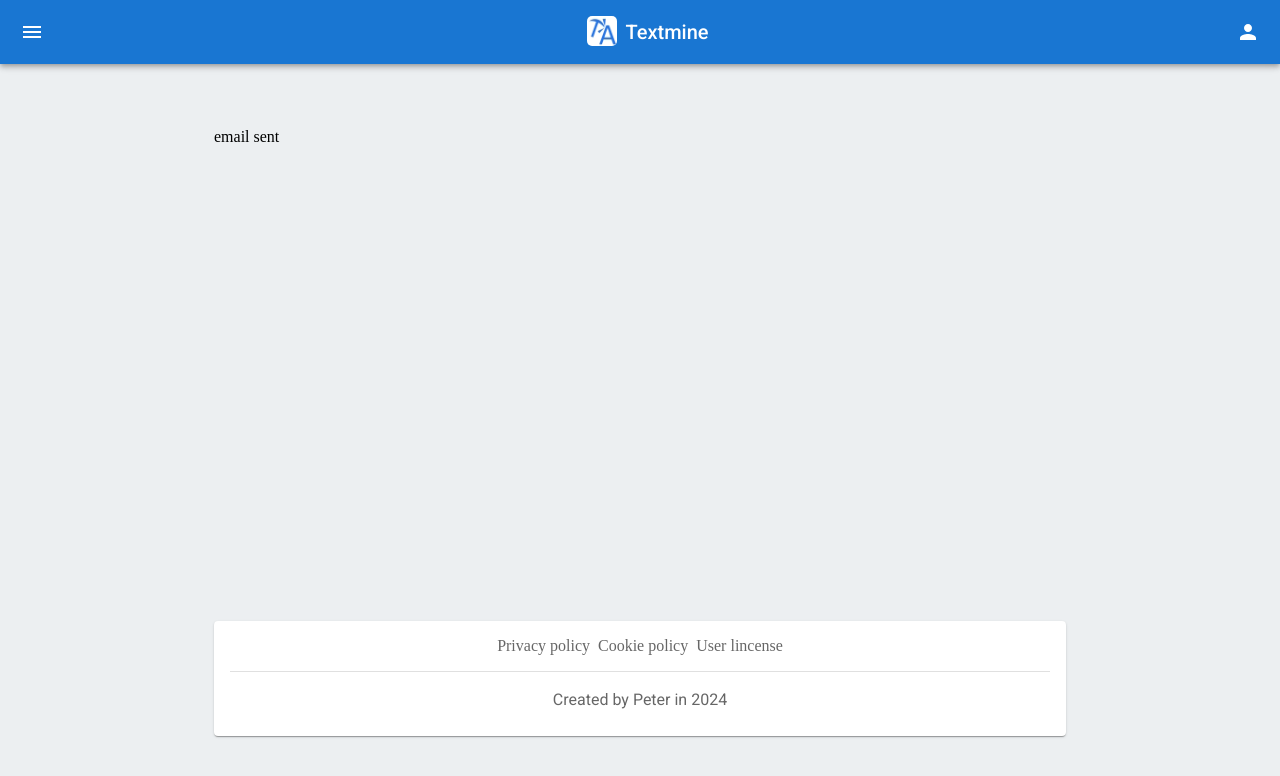
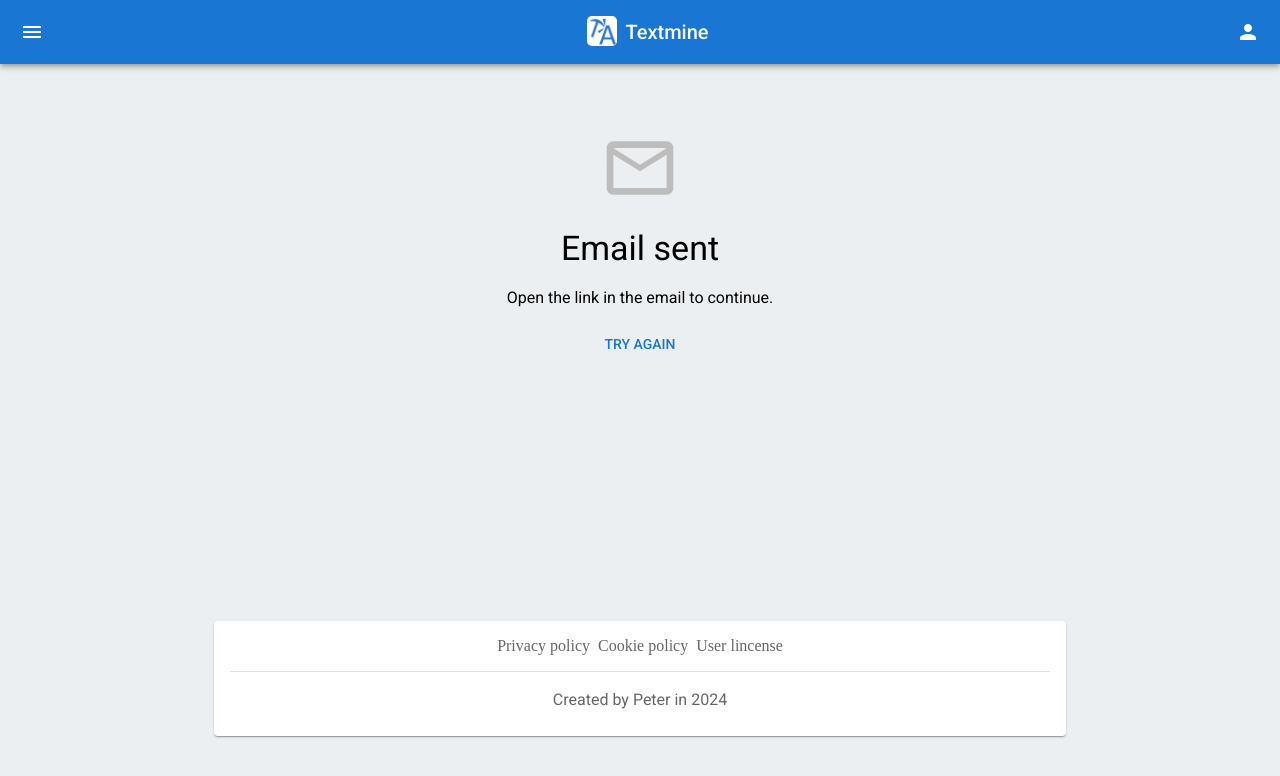
Before and after one commit to peter-peter-22/seo-blog-next, a Next.js app: page /auth/register/emailSent in a window 1280 px wide. Shown: the top 776 px of the page. Built offline with nearby package versions, Linux system fonts and the light colour scheme; no server answers; what @mui/material-nextjs would draw is missing.

Commit message:
style email sent page

```diff
--- a/app/auth/register/emailSent/page.jsx
+++ b/app/auth/register/emailSent/page.jsx
@@ -1,4 +1,22 @@
-export default function Page()
-{
-    return "email sent";
+import Button from '@mui/material/Button';
+import Stack from '@mui/material/Stack';
+import Typography from '@mui/material/Typography';
+import BigIcon from "@/app/ui/components/BigIcon";
+import MailOutlineIcon from '@mui/icons-material/MailOutline';
+
+export default function Page() {
+    return (
+        <Stack alignItems="center" spacing={2}>
+            <BigIcon>
+                <MailOutlineIcon />
+            </BigIcon>
+            <Typography variant="h4">
+                Email sent
+            </Typography>
+            <Typography>
+                Open the link in the email to continue.
+            </Typography>
+            <Button href="/auth/register">Try again</Button>
+        </Stack>
+    )
 }
```
